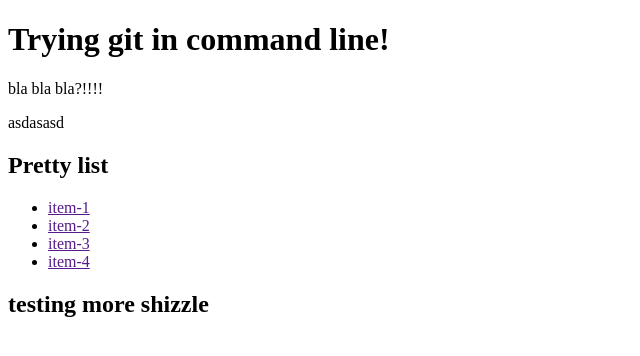
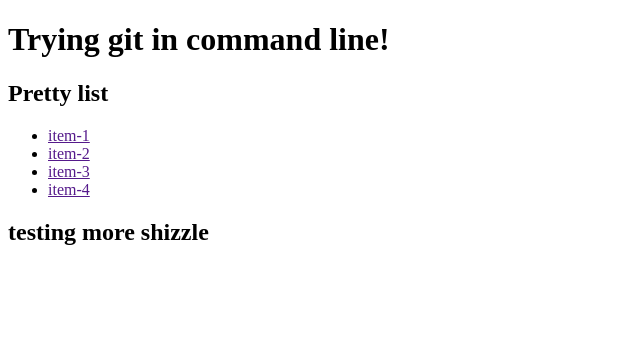
Before and after one commit to Leonduif/bla, a plain HTML site: page index.html in a window 1280 px wide. Shown: the whole page, without its empty margins (0-640 px from the left). Drawn offline with Linux system fonts and the light colour scheme.

Commit message:
reverted silly changes

```diff
--- a/index.html
+++ b/index.html
@@ -6,9 +6,6 @@
 </head>
 <body>
 	<h1>Trying git in command line!</h1>
-	<p>bla bla bla?!!!!</p>
-
-	<p>asdasasd</p>
 
 	<h2>Pretty list</h2>
 	<ul>
```
